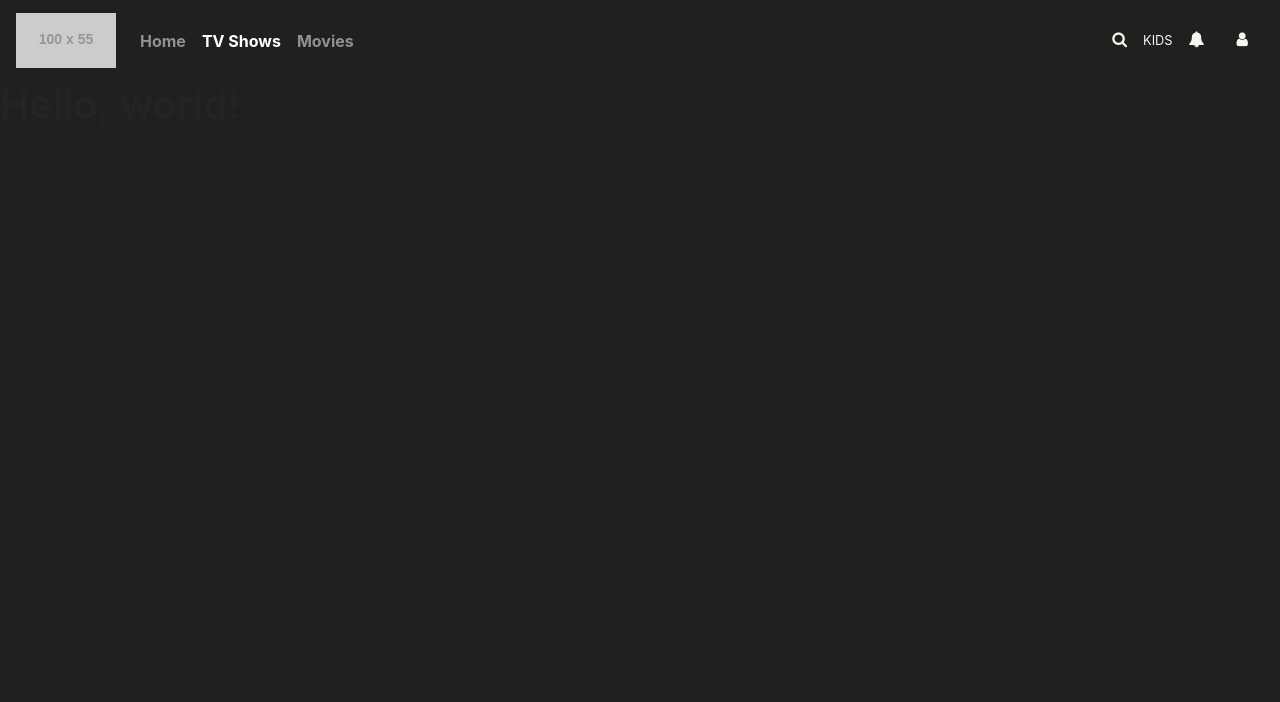
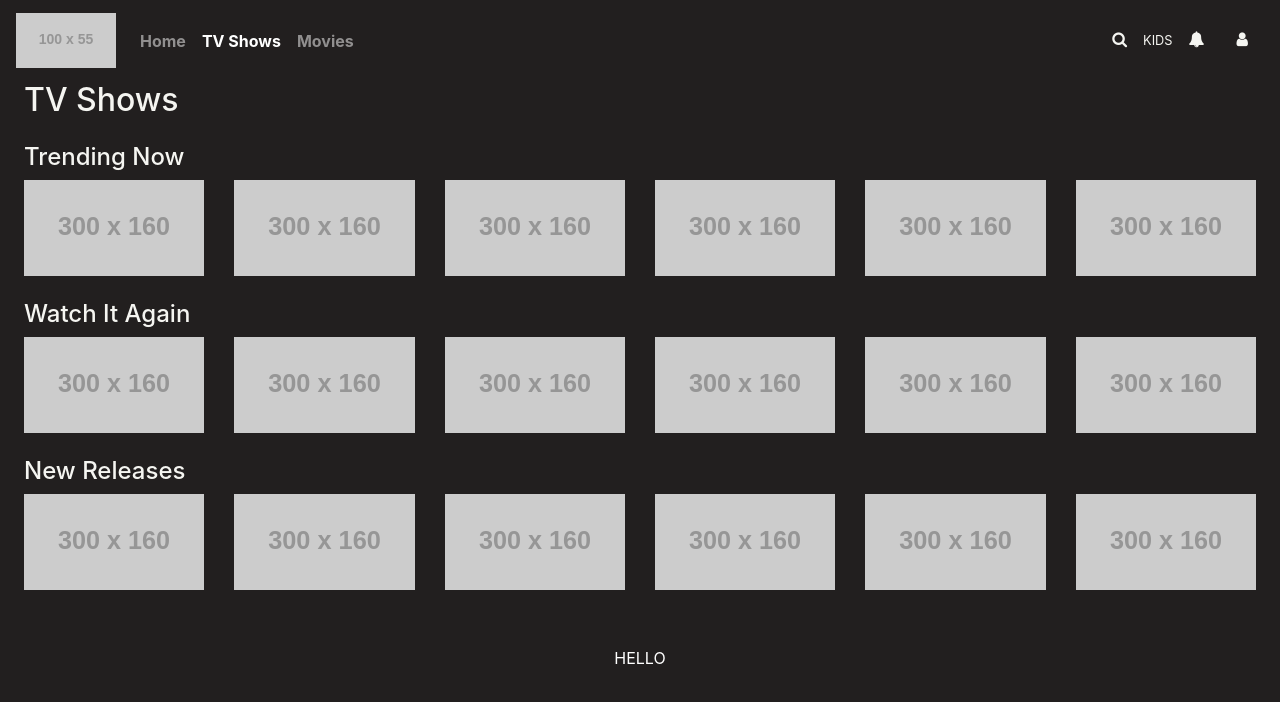
Before and after one commit to YGIHANA1/apr20-netflix-skeleton, a plain HTML site: page index.html in a window 1280 px wide. Drawn offline with nearby package versions, Linux system fonts and the light colour scheme; placeholder pictures from the web are drawn by us.

Commit message:
Adds content rows

```diff
--- a/index.html
+++ b/index.html
@@ -24,9 +24,16 @@
       nav {
         background-color: #221f1f;
       }
+
+      h4,
+      h2 {
+        color: #f5f5f1;
+      }
+
       .icons {
         color: #f5f5f1;
       }
+
       #kids {
         color: #f5f5f1;
         font-size: 0.8em;
@@ -36,7 +43,7 @@
   <body>
     <nav class="navbar navbar-expand-md navbar-dark">
       <a class="navbar-brand" href="#">
-        <img src="http://placehold.it/100x55" />
+        <img src="http://placehold.it/100x55" alt="logo image" />
       </a>
       <button
         class="navbar-toggler"
@@ -53,10 +60,10 @@
       <div class="collapse navbar-collapse" id="navbarSupportedContent">
         <ul class="navbar-nav mr-auto">
           <li class="nav-item">
-            <a class="nav-link font-weight-bold" href="#">Home <span class="sr-only">(current)</span></a>
+            <a class="nav-link font-weight-bold" href="#">Home</a>
           </li>
           <li class="nav-item active">
-            <a class="nav-link font-weight-bold" href="#">TV Shows</a>
+            <a class="nav-link font-weight-bold" href="#">TV Shows <span class="sr-only">(current)</span></a>
           </li>
           <li class="nav-item">
             <a class="nav-link font-weight-bold" href="#">Movies</a>
@@ -70,7 +77,79 @@
         </div>
       </div>
     </nav>
-    <h1>Hello, world!</h1>
+    <div class="container-fluid px-4">
+      <h2 class="mb-4">TV Shows</h2>
+      <h4 class="mt-3">Trending Now</h4>
+      <div class="row text-center row-cols-1 row-cols-sm-2 row-cols-lg-4 row-cols-xl-6">
+        <div class="col mb-2">
+          <img class="img-fluid" alt="tvshow picture" src="http://placehold.it/300x160" />
+        </div>
+        <div class="col mb-2">
+          <img class="img-fluid" alt="tvshow picture" src="http://placehold.it/300x160" />
+        </div>
+        <div class="col mb-2">
+          <img class="img-fluid" alt="tvshow picture" src="http://placehold.it/300x160" />
+        </div>
+        <div class="col mb-2">
+          <img class="img-fluid" alt="tvshow picture" src="http://placehold.it/300x160" />
+        </div>
+        <div class="col mb-2">
+          <img class="img-fluid" alt="tvshow picture" src="http://placehold.it/300x160" />
+        </div>
+        <div class="col mb-2">
+          <img class="img-fluid" alt="tvshow picture" src="http://placehold.it/300x160" />
+        </div>
+      </div>
+      <h4 class="mt-3">Watch It Again</h4>
+      <div class="row text-center row-cols-1 row-cols-sm-2 row-cols-lg-4 row-cols-xl-6">
+        <div class="col mb-2">
+          <img class="img-fluid" alt="tvshow picture" src="http://placehold.it/300x160" />
+        </div>
+        <div class="col mb-2">
+          <img class="img-fluid" alt="tvshow picture" src="http://placehold.it/300x160" />
+        </div>
+        <div class="col mb-2">
+          <img class="img-fluid" alt="tvshow picture" src="http://placehold.it/300x160" />
+        </div>
+        <div class="col mb-2">
+          <img class="img-fluid" alt="tvshow picture" src="http://placehold.it/300x160" />
+        </div>
+        <div class="col mb-2">
+          <img class="img-fluid" alt="tvshow picture" src="http://placehold.it/300x160" />
+        </div>
+        <div class="col mb-2">
+          <img class="img-fluid" alt="tvshow picture" src="http://placehold.it/300x160" />
+        </div>
+      </div>
+      <h4 class="mt-3">New Releases</h4>
+      <div class="row text-center row-cols-1 row-cols-sm-2 row-cols-lg-4 row-cols-xl-6">
+        <div class="col mb-2">
+          <img class="img-fluid" alt="tvshow picture" src="http://placehold.it/300x160" />
+        </div>
+        <div class="col mb-2">
+          <img class="img-fluid" alt="tvshow picture" src="http://placehold.it/300x160" />
+        </div>
+        <div class="col mb-2">
+          <img class="img-fluid" alt="tvshow picture" src="http://placehold.it/300x160" />
+        </div>
+        <div class="col mb-2">
+          <img class="img-fluid" alt="tvshow picture" src="http://placehold.it/300x160" />
+        </div>
+        <div class="col mb-2">
+          <img class="img-fluid" alt="tvshow picture" src="http://placehold.it/300x160" />
+        </div>
+        <div class="col mb-2">
+          <img class="img-fluid" alt="tvshow picture" src="http://placehold.it/300x160" />
+        </div>
+      </div>
+      <footer>
+        <div class="row text-center mt-5">
+          <div class="col-6 offset-3" style="color: white;">
+            HELLO
+          </div>
+        </div>
+      </footer>
+    </div>
 
     <!-- Optional JavaScript -->
     <!-- jQuery first, then Popper.js, then Bootstrap JS -->
```
